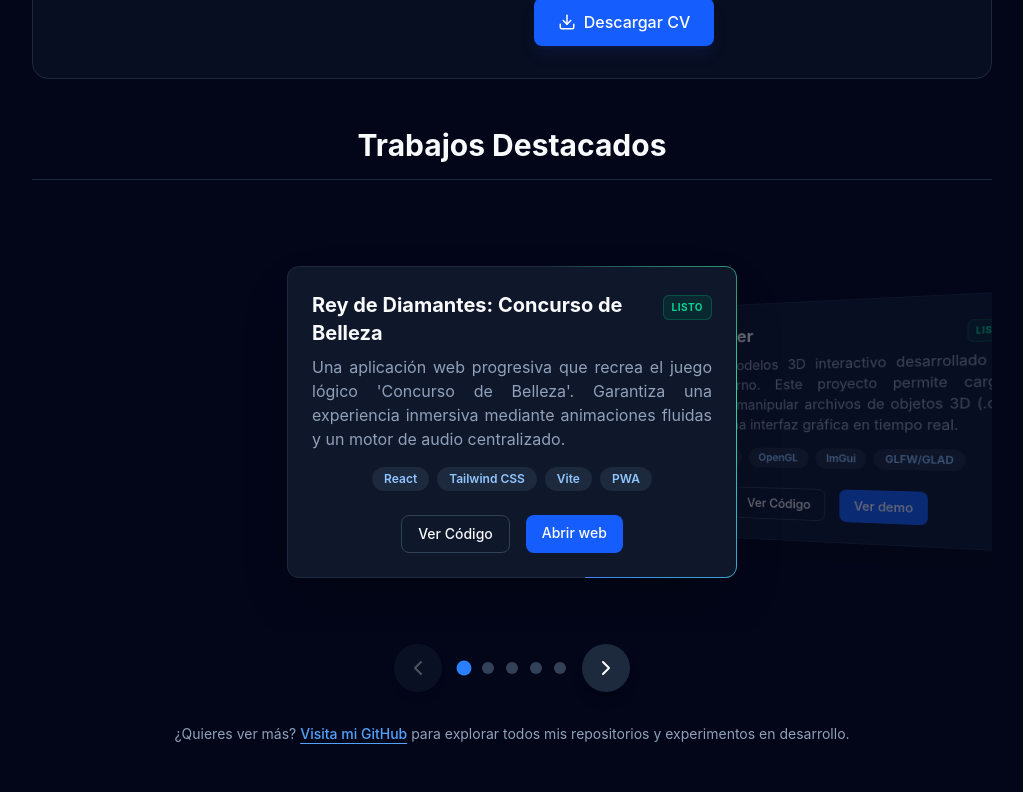
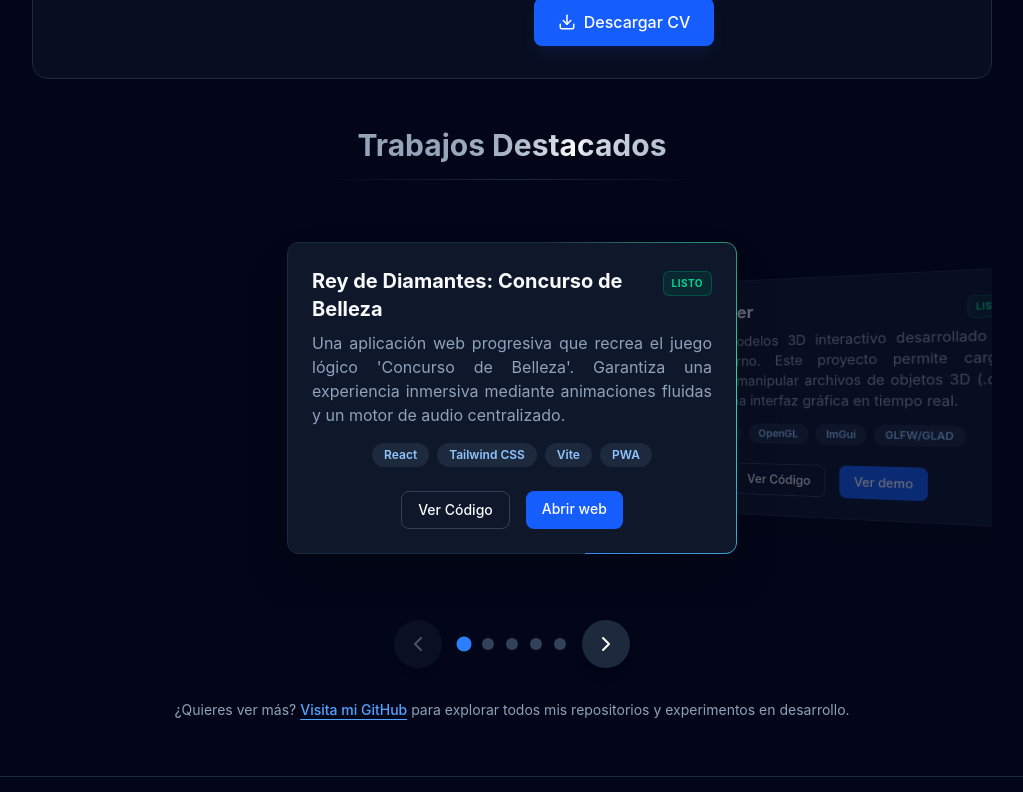
Before and after one commit to AleexCh08/mi-portafolio, a React (Vite) app: page / in a window 1280 px wide. Shown: the part 840-1632 px from the top of the page, without its empty margins (128-1151 px from the left). Built offline with nearby package versions, Linux system fonts and the light colour scheme.

Commit message:
titulo - jobs

```diff
--- a/src/components/Projects.jsx
+++ b/src/components/Projects.jsx
@@ -2,6 +2,8 @@ import { motion } from "framer-motion";
 import { useState } from "react";
 import { DemoModal } from "./DemoModal";
 import { useLanguage } from "../context/LanguageContext";
+import { ShinyText } from "./styles/ShinyText";
+import { AnimatedDivider } from "./styles/AnimatedDivider";
 
 export function Projects() {
   const { t } = useLanguage();
@@ -83,14 +85,17 @@ export function Projects() {
 
   return (
     <section id="proyectos" className="mt-12 scroll-mt-12">
-      <motion.h3
+      <motion.div
         initial={{ opacity: 0 }}
         whileInView={{ opacity: 1 }}
         viewport={{ once: true }}
-        className="text-3xl font-bold mb-8 border-b border-slate-800 pb-4 text-center"
+        className="text-center"
       >
-        {t('projects_title')}
-      </motion.h3>
+        <h3 className="text-3xl font-bold mb-4">
+          <ShinyText>{t('projects_title')}</ShinyText>
+        </h3>
+        <AnimatedDivider />
+      </motion.div>
 
       <div
         className="relative w-full max-w-5xl mx-auto h-110 md:h-105 flex justify-center items-center overflow-hidden"
@@ -116,7 +121,6 @@ export function Projects() {
                   ? "pointer-events-none shadow-2xl bg-slate-800"
                   : "cursor-grab active:cursor-grabbing hover:shadow-[0_0_25px_rgba(59,130,246,0.15)] shadow-2xl bg-slate-800"
               }`}
-              // Este padding de 1px es la clave: expone un pixel de la capa de fondo (donde gira la luz)
               style={{ padding: "1px" }}
               drag={index === currentIndex ? "x" : false}
               dragConstraints={{ left: 0, right: 0 }}
@@ -126,7 +130,6 @@ export function Projects() {
                 if (offset.x > 50) prevCard();
               }}
             >
-              {/* Efecto de Borde Animado (Solo en la tarjeta central activa) */}
               {index === currentIndex && (
                 <motion.div
                   animate={{ rotate: 360 }}
@@ -135,7 +138,6 @@ export function Projects() {
                 />
               )}
 
-              {/* Contenedor del contenido interno (Fondo oscuro que tapa el centro) */}
               <div className="relative z-10 bg-slate-900 rounded-[10px] p-6 flex flex-col h-full w-full">
                   <div className="flex justify-between items-start gap-4 mb-2">
                     <h4 className="text-xl font-bold">{proyecto.titulo}</h4>
--- /dev/null
+++ b/src/components/styles/AnimatedDivider.jsx
@@ -0,0 +1,15 @@
+import { motion } from "framer-motion";
+
+export function AnimatedDivider() {
+  return (
+    <div className="relative w-full max-w-sm mx-auto h-px mb-2 overflow-hidden flex items-center justify-center">
+      <div className="absolute inset-0 bg-linear-to-r from-transparent via-slate-800 to-transparent" />
+
+      <motion.div
+        animate={{ x: ["-200%", "200%"] }}
+        transition={{ repeat: Infinity, duration: 3, ease: "easeInOut" }}
+        className="absolute w-1/2 h-0.5 bg-linear-to-r from-transparent via-blue-500 to-transparent shadow-[0_0_8px_rgba(59,130,246,0.8)] rounded-full"
+      />
+    </div>
+  );
+}
--- /dev/null
+++ b/src/components/styles/ShinyText.jsx
@@ -0,0 +1,13 @@
+import { motion } from "framer-motion";
+
+export function ShinyText({ children }) {
+  return (
+    <motion.span
+      className="bg-[linear-gradient(110deg,#94a3b8,45%,#ffffff,55%,#94a3b8)] bg-size-[200%_auto] bg-clip-text text-transparent"
+      animate={{ backgroundPosition: ["-100% center", "200% center"] }}
+      transition={{ repeat: Infinity, duration: 4, ease: "linear" }}
+    >
+      {children}
+    </motion.span>
+  );
+}
```
